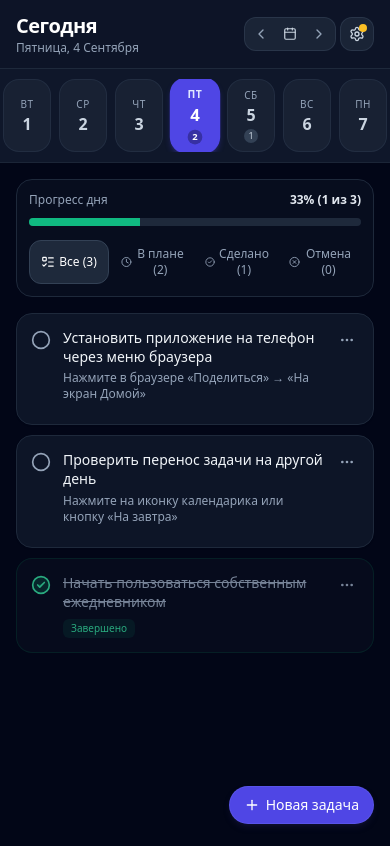
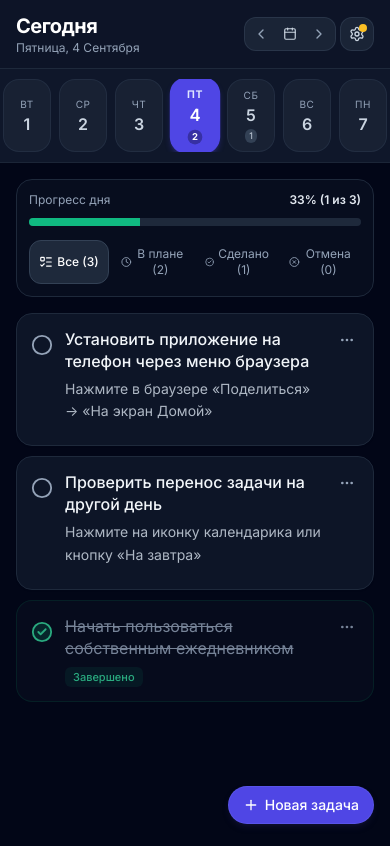
Before and after one commit to SofyaPl/StepByStep, a React (Vite) app: page / in a window 390 px wide. Built offline with nearby package versions, Linux system fonts and the light colour scheme.

Commit message:
style: enhance mobile typography and increase task font sizes
Increase task title to 16px and notes to 14px per mobile HIG and Material Design standards, integrate Inter font, and scale checkboxes to 22px for touch comfort.

Co-authored-by: Cursor <cursoragent@cursor.com>

```diff
--- a/index.html
+++ b/index.html
@@ -12,6 +12,10 @@
     <meta name="apple-mobile-web-app-status-bar-style" content="black-translucent" />
     <meta name="apple-mobile-web-app-title" content="ШагЗаШагом" />
     <title>ШагЗаШагом — Ежедневник</title>
+    <!-- Modern legible UI font for mobile screens -->
+    <link rel="preconnect" href="https://fonts.googleapis.com" />
+    <link rel="preconnect" href="https://fonts.gstatic.com" crossorigin />
+    <link href="https://fonts.googleapis.com/css2?family=Inter:wght@400;500;600;700&display=swap" rel="stylesheet" />
   </head>
   <body class="bg-slate-950 text-slate-100 antialiased selection:bg-indigo-500 selection:text-white min-h-screen">
     <div id="root"></div>
--- a/src/components/EditTaskModal.tsx
+++ b/src/components/EditTaskModal.tsx
@@ -186,7 +186,7 @@ export const EditTaskModal: React.FC<EditTaskModalProps> = ({
               value={title}
               onChange={(e) => setTitle(e.target.value)}
               placeholder="Что нужно сделать?"
-              className="w-full bg-slate-950 border border-slate-700/80 rounded-2xl px-3.5 py-2.5 text-sm font-medium text-white placeholder-slate-500 focus:outline-none focus:border-indigo-500 focus:ring-1 focus:ring-indigo-500"
+              className="w-full bg-slate-950 border border-slate-700/80 rounded-2xl px-3.5 py-2.5 text-base font-medium text-white placeholder-slate-500 focus:outline-none focus:border-indigo-500 focus:ring-1 focus:ring-indigo-500"
             />
           </div>
 
@@ -201,7 +201,7 @@ export const EditTaskModal: React.FC<EditTaskModalProps> = ({
               onChange={(e) => setNotes(e.target.value)}
               placeholder="Номера документов, адреса, ссылки, дозировка..."
               rows={2}
-              className="w-full bg-slate-950 border border-slate-800 rounded-2xl px-3.5 py-2 text-xs text-slate-200 placeholder-slate-500 focus:outline-none focus:border-indigo-500 focus:ring-1 focus:ring-indigo-500 resize-none leading-relaxed"
+              className="w-full bg-slate-950 border border-slate-800 rounded-2xl px-3.5 py-2 text-sm text-slate-200 placeholder-slate-500 focus:outline-none focus:border-indigo-500 focus:ring-1 focus:ring-indigo-500 resize-none leading-relaxed"
             />
           </div>
 
--- a/src/components/NewTaskModal.tsx
+++ b/src/components/NewTaskModal.tsx
@@ -181,7 +181,7 @@ export const NewTaskModal: React.FC<NewTaskModalProps> = ({
               value={title}
               onChange={(e) => setTitle(e.target.value)}
               placeholder="Что нужно сделать?"
-              className="w-full bg-slate-950 border border-slate-700/80 rounded-2xl px-3.5 py-2.5 text-sm font-medium text-white placeholder-slate-500 focus:outline-none focus:border-indigo-500 focus:ring-1 focus:ring-indigo-500"
+              className="w-full bg-slate-950 border border-slate-700/80 rounded-2xl px-3.5 py-2.5 text-base font-medium text-white placeholder-slate-500 focus:outline-none focus:border-indigo-500 focus:ring-1 focus:ring-indigo-500"
             />
           </div>
 
@@ -196,7 +196,7 @@ export const NewTaskModal: React.FC<NewTaskModalProps> = ({
               onChange={(e) => setNotes(e.target.value)}
               placeholder="Номера документов, адреса, ссылки, дозировка уколов/таблеток..."
               rows={2}
-              className="w-full bg-slate-950 border border-slate-800 rounded-2xl px-3.5 py-2 text-xs text-slate-200 placeholder-slate-500 focus:outline-none focus:border-indigo-500 focus:ring-1 focus:ring-indigo-500 resize-none leading-relaxed"
+              className="w-full bg-slate-950 border border-slate-800 rounded-2xl px-3.5 py-2 text-sm text-slate-200 placeholder-slate-500 focus:outline-none focus:border-indigo-500 focus:ring-1 focus:ring-indigo-500 resize-none leading-relaxed"
             />
           </div>
 
--- a/src/components/TaskCard.tsx
+++ b/src/components/TaskCard.tsx
@@ -94,17 +94,17 @@ export const TaskCard: React.FC<TaskCardProps> = ({
           {/* Status Button */}
           <button
             onClick={handleToggleComplete}
-            className="mt-0.5 shrink-0 transition-transform active:scale-90"
+            className="mt-0.5 p-1 -m-1 shrink-0 transition-transform active:scale-90"
             title={isCompleted ? 'Отметить как невыполненную' : 'Завершить задачу'}
           >
             {isCompleted ? (
-              <CheckCircle2 className="w-5 h-5 text-emerald-400 fill-emerald-500/20" />
+              <CheckCircle2 className="w-[22px] h-[22px] text-emerald-400 fill-emerald-500/20" />
             ) : isCancelled ? (
-              <XCircle className="w-5 h-5 text-slate-500" />
+              <XCircle className="w-[22px] h-[22px] text-slate-500" />
             ) : isMissed ? (
-              <MinusCircle className="w-5 h-5 text-amber-500/60" />
+              <MinusCircle className="w-[22px] h-[22px] text-amber-500/60" />
             ) : (
-              <Circle className="w-5 h-5 text-slate-400 hover:text-indigo-400" />
+              <Circle className="w-[22px] h-[22px] text-slate-400 hover:text-indigo-400" />
             )}
           </button>
 
@@ -112,7 +112,7 @@ export const TaskCard: React.FC<TaskCardProps> = ({
           <div className="flex-1 min-w-0" onClick={() => setShowMenu(!showMenu)}>
             <div className="flex items-center gap-2 flex-wrap">
               <p
-                className={`text-sm leading-snug break-words ${
+                className={`text-base leading-snug break-words ${
                   isCompleted
                     ? 'line-through text-slate-400 font-normal'
                     : isCancelled
@@ -133,18 +133,18 @@ export const TaskCard: React.FC<TaskCardProps> = ({
                     e.stopPropagation();
                     onEdit(task);
                   }}
-                  className="inline-flex items-center gap-1 text-[10px] px-2 py-0.5 rounded-md bg-indigo-500/15 hover:bg-indigo-500/30 text-indigo-300 border border-indigo-500/20 hover:border-indigo-500/40 font-medium transition active:scale-95 cursor-pointer"
+                  className="inline-flex items-center gap-1 text-[11px] px-2 py-0.5 rounded-md bg-indigo-500/15 hover:bg-indigo-500/30 text-indigo-300 border border-indigo-500/20 hover:border-indigo-500/40 font-medium transition active:scale-95 cursor-pointer"
                   title="Нажмите, чтобы настроить или остановить цикл"
                 >
-                  <Repeat className="w-2.5 h-2.5" />
+                  <Repeat className="w-3 h-3" />
                   <span>{recBadgeText || 'Цикл'}</span>
                 </button>
               )}
             </div>
 
             {task.notes && (
-              <p className={`text-xs mt-1 break-words ${
-                isCompleted || isCancelled ? 'text-slate-500' : 'text-slate-400'
+              <p className={`text-sm mt-1.5 break-words leading-relaxed ${
+                isCompleted || isCancelled ? 'text-slate-500' : 'text-slate-300/85'
               }`}>
                 {task.notes}
               </p>
@@ -153,17 +153,17 @@ export const TaskCard: React.FC<TaskCardProps> = ({
             {/* Status Badges */}
             <div className="flex items-center gap-2 mt-2">
               {isCompleted && (
-                <span className="text-[10px] px-2 py-0.5 rounded-md bg-emerald-500/10 text-emerald-400 font-medium">
+                <span className="text-[11px] px-2 py-0.5 rounded-md bg-emerald-500/10 text-emerald-400 font-medium">
                   Завершено
                 </span>
               )}
               {isCancelled && (
-                <span className="text-[10px] px-2 py-0.5 rounded-md bg-rose-500/10 text-rose-400 font-medium">
+                <span className="text-[11px] px-2 py-0.5 rounded-md bg-rose-500/10 text-rose-400 font-medium">
                   Отменено
                 </span>
               )}
               {isMissed && (
-                <span className="text-[10px] px-2 py-0.5 rounded-md bg-amber-500/15 text-amber-300 font-medium">
+                <span className="text-[11px] px-2 py-0.5 rounded-md bg-amber-500/15 text-amber-300 font-medium">
                   Пропущен эпизод
                 </span>
               )}
--- a/tailwind.config.js
+++ b/tailwind.config.js
@@ -7,6 +7,9 @@ export default {
   darkMode: 'class',
   theme: {
     extend: {
+      fontFamily: {
+        sans: ['Inter', 'system-ui', '-apple-system', 'BlinkMacSystemFont', '"Segoe UI"', 'Roboto', 'sans-serif'],
+      },
       colors: {
         brand: {
           50: '#f0fdf4',
```
